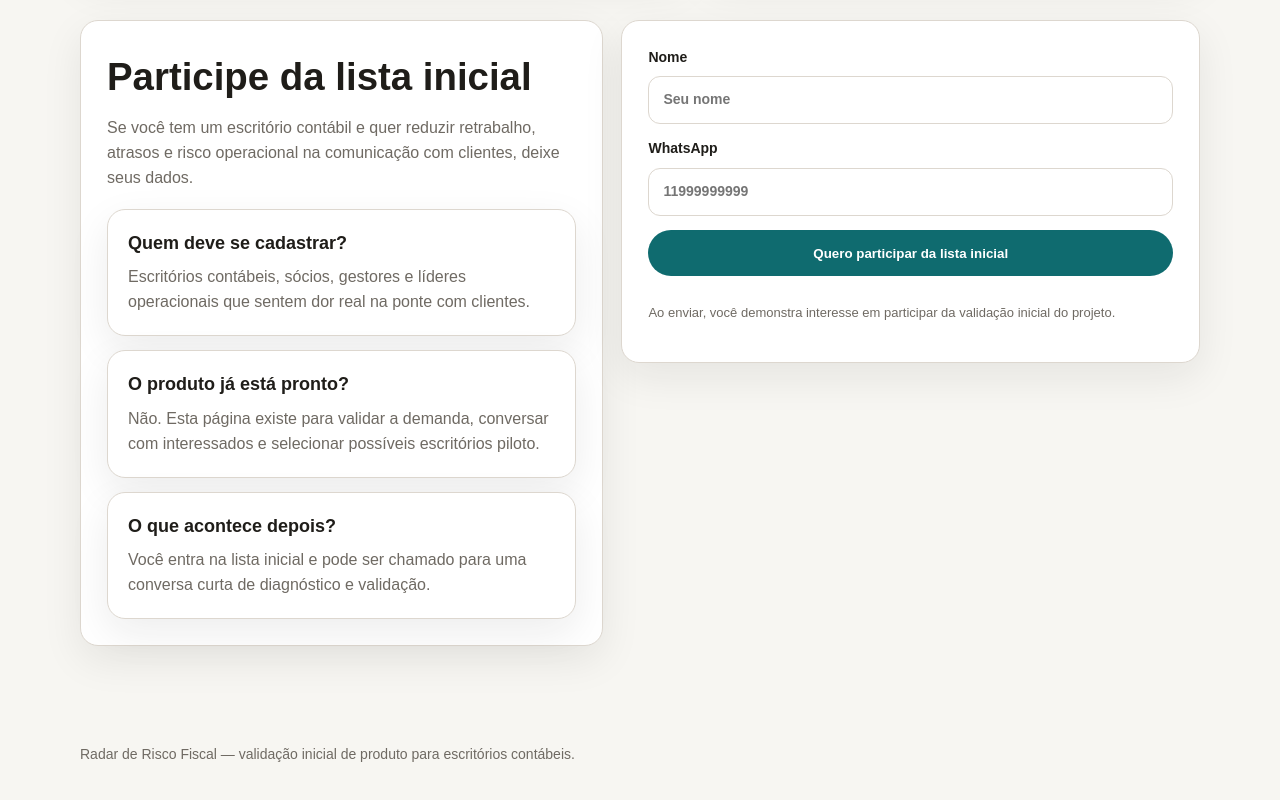
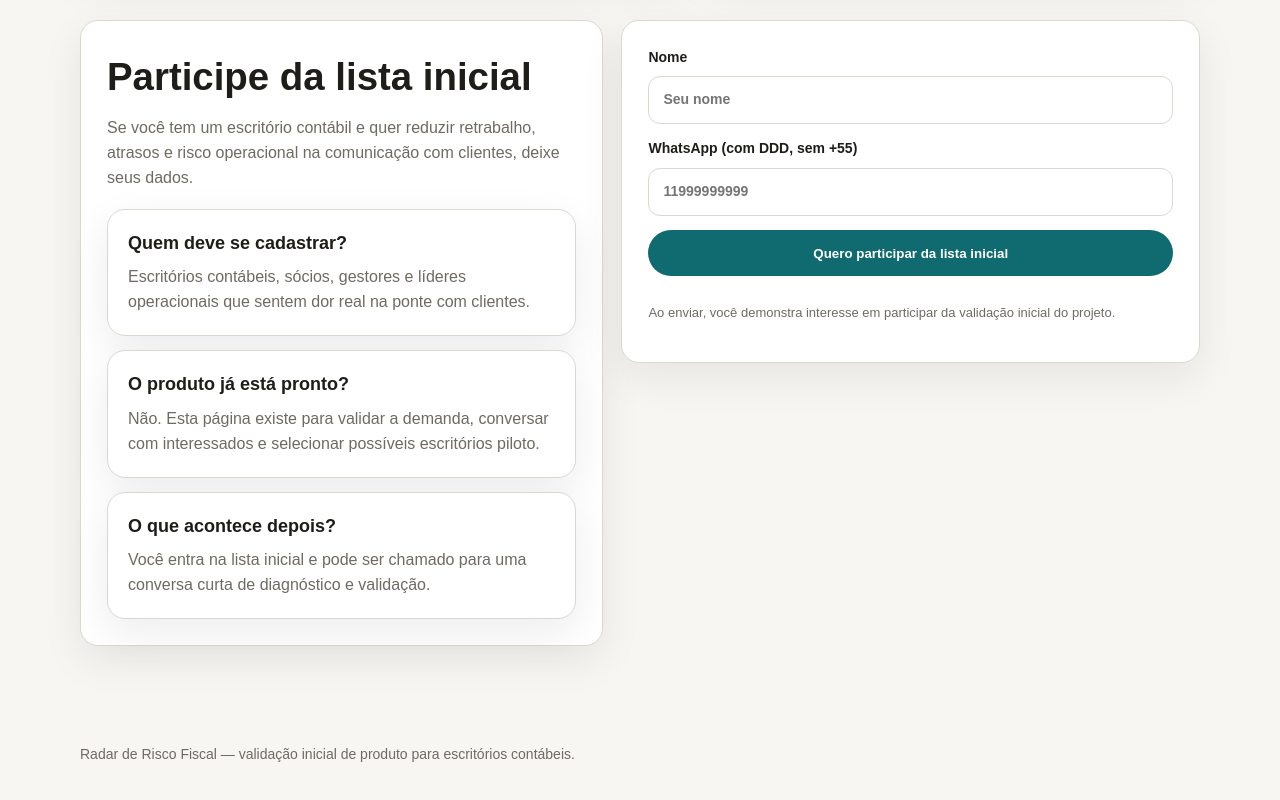
Before and after one commit to animalschannel24-sketch/radar-risco-fiscal-landing, a plain HTML site: page index.html in a window 1280 px wide. Shown: the part 2179-2979 px from the top of the page. Drawn offline with Linux system fonts and the light colour scheme.

Commit message:
Update index.html

```diff
--- a/index.html
+++ b/index.html
@@ -472,7 +472,7 @@
   </label>
 
   <label>
-    WhatsApp
+  WhatsApp (com DDD, sem +55)
   <input
     type="tel"
     name="whatsapp"
```
Lines whose indentation alone changed are shown as unchanged.
